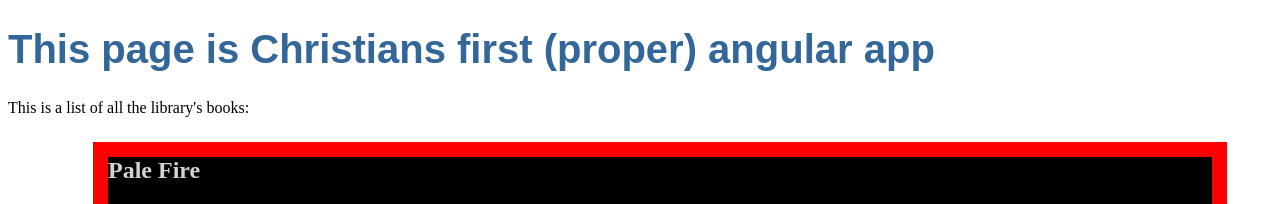
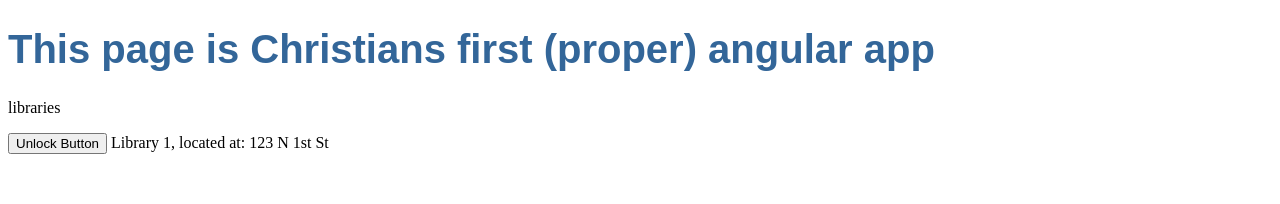
Before and after one commit to cburk/Library, an Angular app in the folder my-app/: page / in a window 1280 px wide. Shown: the top 204 px of the page. Built offline with nearby package versions, Linux system fonts and the light colour scheme.

Commit message:
added a basic library list page and library class, click handler ex

```diff
--- a/my-app/src/app/app.component.html
+++ b/my-app/src/app/app.component.html
@@ -1,4 +1,4 @@
 <h1>
   {{title}}
 </h1>
-<app-book></app-book>
+<app-libraries></app-libraries>
--- a/my-app/src/app/app.module.ts
+++ b/my-app/src/app/app.module.ts
@@ -5,11 +5,13 @@ import { HttpModule } from '@angular/http';
 
 import { AppComponent } from './app.component';
 import { BookComponent } from './book/book.component';
+import { LibrariesComponent } from './libraries/libraries.component';
 
 @NgModule({
   declarations: [
     AppComponent,
     BookComponent,
+    LibrariesComponent,
   ],
   imports: [
     BrowserModule,
--- a/my-app/src/app/book/book.component.css
+++ b/my-app/src/app/book/book.component.css
@@ -2,6 +2,11 @@ li {
     border: medium none;
     display: block;
     margin: 40px;
+}
+
+.book-list {
+    background: black;
+    color: lightgrey;
 }
 
 .book {
--- a/my-app/src/app/book/book.component.html
+++ b/my-app/src/app/book/book.component.html
@@ -1,3 +1,5 @@
+
+<div class="book-list">
     <p>
         This is a list of all the library's books:
     </p>
@@ -10,3 +12,4 @@
         </div>
       </li>
     </ul>
+</div>
--- /dev/null
+++ b/my-app/src/app/libraries/libraries.component.html
@@ -0,0 +1,8 @@
+<div class="libraries">
+  <p>
+    libraries
+  </p>
+  <div class="library">
+    <span><button (click)="library.lockButtonClicked()">{{library.lockButtonText}}</button> {{library.name}}, located at: {{library.location}}</span>
+  </div>
+</div>
--- /dev/null
+++ b/my-app/src/app/libraries/libraries.component.ts
@@ -0,0 +1,19 @@
+import { Component, OnInit } from '@angular/core';
+import { Library } from '../library'
+
+@Component({
+  selector: 'app-libraries',
+  templateUrl: './libraries.component.html',
+  styleUrls: ['./libraries.component.css']
+})
+export class LibrariesComponent implements OnInit {
+  lockText: string = "Unlock";
+
+  library: Library = new Library("Library 1", "123 N 1st St", true);
+
+  constructor() { }
+
+  ngOnInit() {
+  }
+
+}
--- /dev/null
+++ b/my-app/src/app/library.ts
@@ -0,0 +1,28 @@
+export class Library{
+    name: string;
+    location: string;
+    isLocked: boolean;
+    lockButtonText: string;
+
+    lockButtonClicked(): void{
+        console.log("Unlock button clicked, was: " + this.isLocked);
+        this.isLocked = !this.isLocked;
+        console.log("Now: " + this.isLocked);
+
+        this.lockButtonText = this.getText();
+    }
+
+    getText(): string{
+        if(!this.isLocked)
+            return "Unlocked!";
+        else
+            return "Unlock Button";
+    }
+
+    constructor(name: string, loc: string, locked: boolean) {
+        this.name = name;
+        this.location = loc;
+        this.isLocked = locked;
+        this.lockButtonText = this.getText();
+    }
+}
```
Also changed, not shown: my-app/src/app/libraries/libraries.component.css (added), 1 other file (tests, documents, lock files or other folders). Lines whose indentation alone changed are shown as unchanged.
